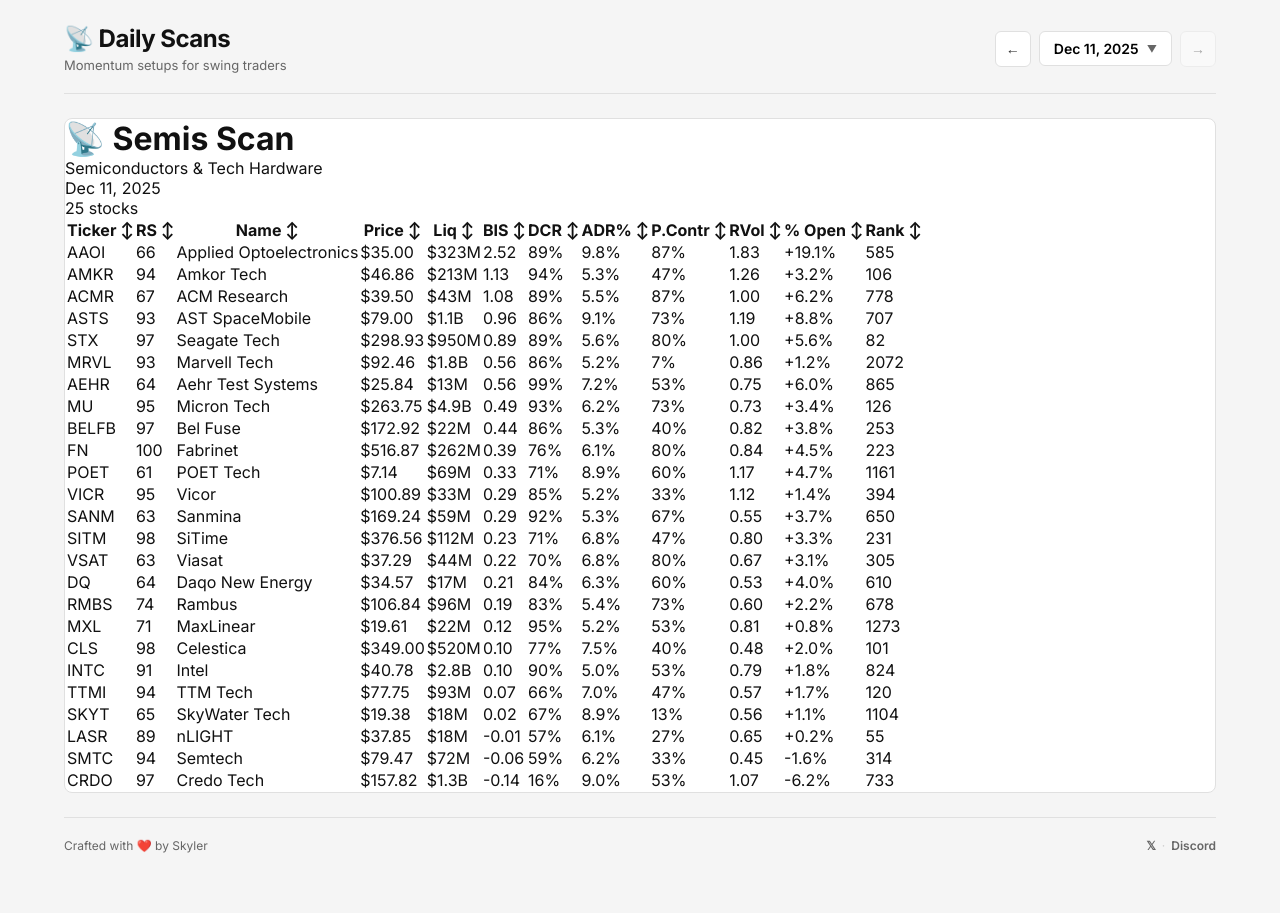
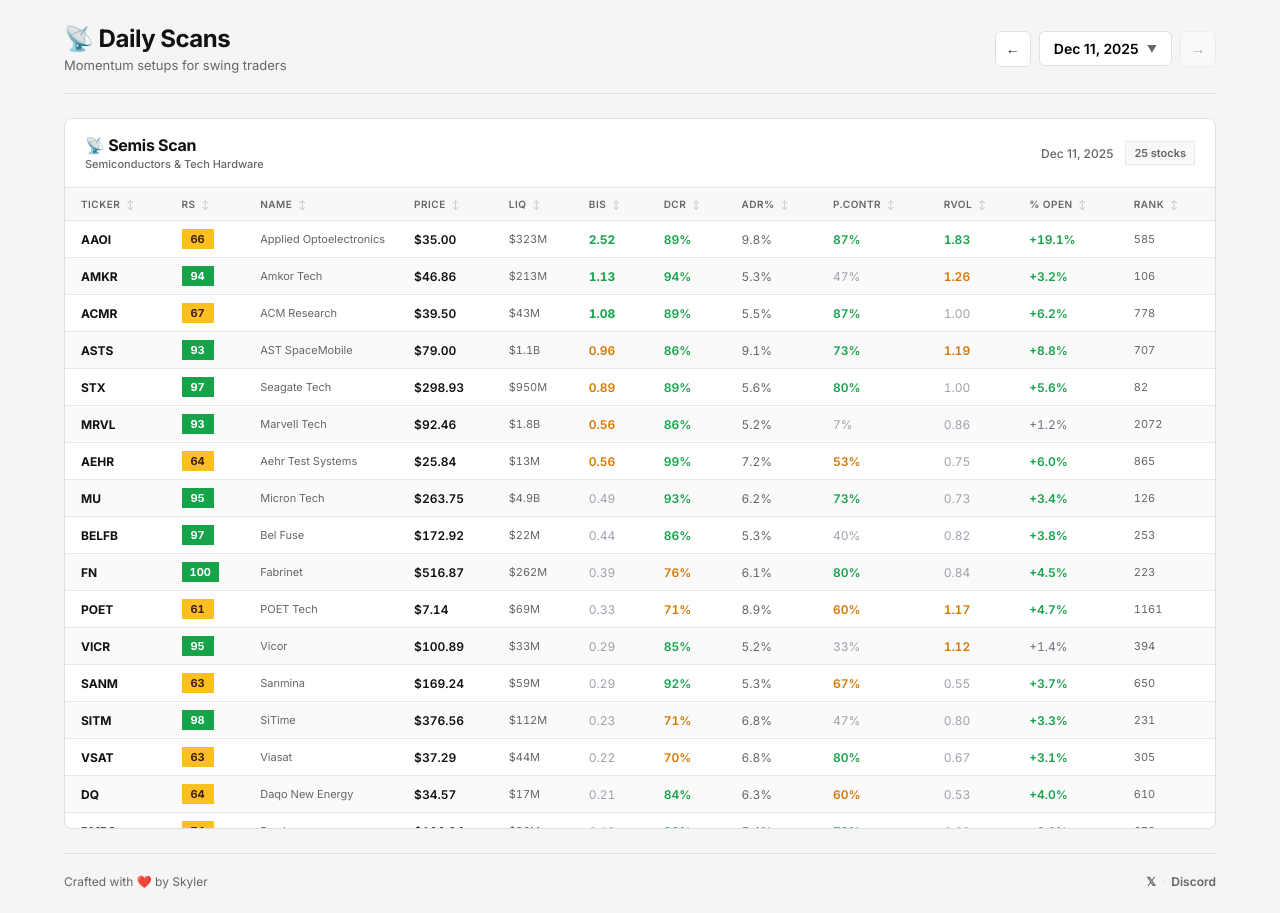
Before and after one commit to skylerberry/daily-scans, a plain HTML site: page site/index.html in a window 1280 px wide. Before the commit the page ends 877 px from the top, so only its background shows below. Drawn offline with Linux system fonts and the light colour scheme.

Commit message:
Add full table styles for embedded scans

```diff
--- a/site/style.css
+++ b/site/style.css
@@ -281,11 +281,158 @@
 #scan-content .container {
   border: none;
   max-width: none;
+  background: #ffffff;
 }
 
 #scan-content .header {
   border-radius: 0;
+  padding: 16px 20px;
+  border-bottom: 1px solid #e8e8e8;
+  display: flex;
+  justify-content: space-between;
+  align-items: center;
 }
+
+#scan-content .header-left h1 {
+  font-size: 16px;
+  font-weight: 700;
+  color: #111;
+  letter-spacing: -0.3px;
+}
+
+#scan-content .header-left .subtitle {
+  font-size: 11px;
+  color: #666;
+  font-weight: 500;
+  margin-top: 2px;
+}
+
+#scan-content .header-right {
+  display: flex;
+  align-items: center;
+  gap: 12px;
+}
+
+#scan-content .date {
+  font-size: 12px;
+  color: #666;
+  font-weight: 500;
+}
+
+#scan-content .count {
+  font-size: 11px;
+  font-weight: 600;
+  color: #666;
+  background: #f8f8f8;
+  padding: 4px 8px;
+  border: 1px solid #e8e8e8;
+}
+
+#scan-content .table-wrapper {
+  overflow-x: auto;
+  max-height: 80vh;
+  overflow-y: auto;
+}
+
+#scan-content table {
+  width: 100%;
+  border-collapse: collapse;
+}
+
+#scan-content thead th {
+  padding: 10px 12px;
+  text-align: left;
+  font-size: 10px;
+  font-weight: 600;
+  color: #666;
+  text-transform: uppercase;
+  letter-spacing: 0.5px;
+  background: #f8f8f8;
+  border-bottom: 1px solid #e8e8e8;
+  white-space: nowrap;
+  cursor: pointer;
+  user-select: none;
+  position: sticky;
+  top: 0;
+  z-index: 10;
+}
+
+#scan-content thead th:first-child { padding-left: 16px; }
+#scan-content thead th:last-child { padding-right: 16px; }
+#scan-content thead th:hover { background: #f0f0f0; }
+
+#scan-content thead th .sort-arrow {
+  margin-left: 3px;
+  opacity: 0.3;
+  font-size: 9px;
+}
+
+#scan-content thead th.sorted .sort-arrow { opacity: 1; }
+
+#scan-content tbody tr {
+  border-bottom: 1px solid #e8e8e8;
+}
+
+#scan-content tbody tr:nth-child(even) { background: #fafafa; }
+#scan-content tbody tr:hover { background: #f5f5f5; }
+
+#scan-content tbody td {
+  padding: 8px 12px;
+  font-size: 12px;
+  color: #333;
+  white-space: nowrap;
+  font-variant-numeric: tabular-nums;
+}
+
+#scan-content tbody td:first-child { padding-left: 16px; }
+#scan-content tbody td:last-child { padding-right: 16px; }
+
+#scan-content .ticker { font-weight: 700; color: #111; }
+#scan-content .name { font-size: 11px; color: #666; max-width: 120px; overflow: hidden; text-overflow: ellipsis; }
+#scan-content .price { font-weight: 600; color: #111; }
+#scan-content .liq { font-size: 11px; color: #666; }
+#scan-content .adr { color: #666; }
+#scan-content .rank { color: #666; font-size: 11px; }
+
+/* RS Badge */
+#scan-content .rs-badge {
+  display: inline-block;
+  padding: 3px 8px;
+  font-size: 11px;
+  font-weight: 700;
+  min-width: 32px;
+  text-align: center;
+}
+
+#scan-content .rs-elite { background: #16a34a; color: #ffffff; }
+#scan-content .rs-high { background: #4ade80; color: #052e16; }
+#scan-content .rs-mid { background: #fbbf24; color: #422006; }
+#scan-content .rs-low { background: #e5e5e5; color: #737373; }
+
+/* BIS colors */
+#scan-content .bis-strong { color: #16a34a; font-weight: 700; }
+#scan-content .bis-moderate { color: #d97706; font-weight: 600; }
+#scan-content .bis-weak { color: #9ca3af; }
+
+/* RVol colors */
+#scan-content .rvol-high { color: #16a34a; font-weight: 600; }
+#scan-content .rvol-mid { color: #d97706; font-weight: 600; }
+#scan-content .rvol-low { color: #9ca3af; }
+
+/* Contraction colors */
+#scan-content .contr-high { color: #16a34a; font-weight: 600; }
+#scan-content .contr-mid { color: #d97706; font-weight: 600; }
+#scan-content .contr-low { color: #9ca3af; }
+
+/* DCR colors */
+#scan-content .dcr-high { color: #16a34a; font-weight: 600; }
+#scan-content .dcr-mid { color: #d97706; font-weight: 600; }
+#scan-content .dcr-low { color: #9ca3af; }
+
+/* % From Open colors */
+#scan-content .from-open-high { color: #16a34a; font-weight: 600; }
+#scan-content .from-open-mid { color: #6b7280; }
+#scan-content .from-open-neg { color: #dc2626; font-weight: 600; }
 
 /* Tooltip styles for embedded scans */
 #scan-content .has-tooltip {
```
